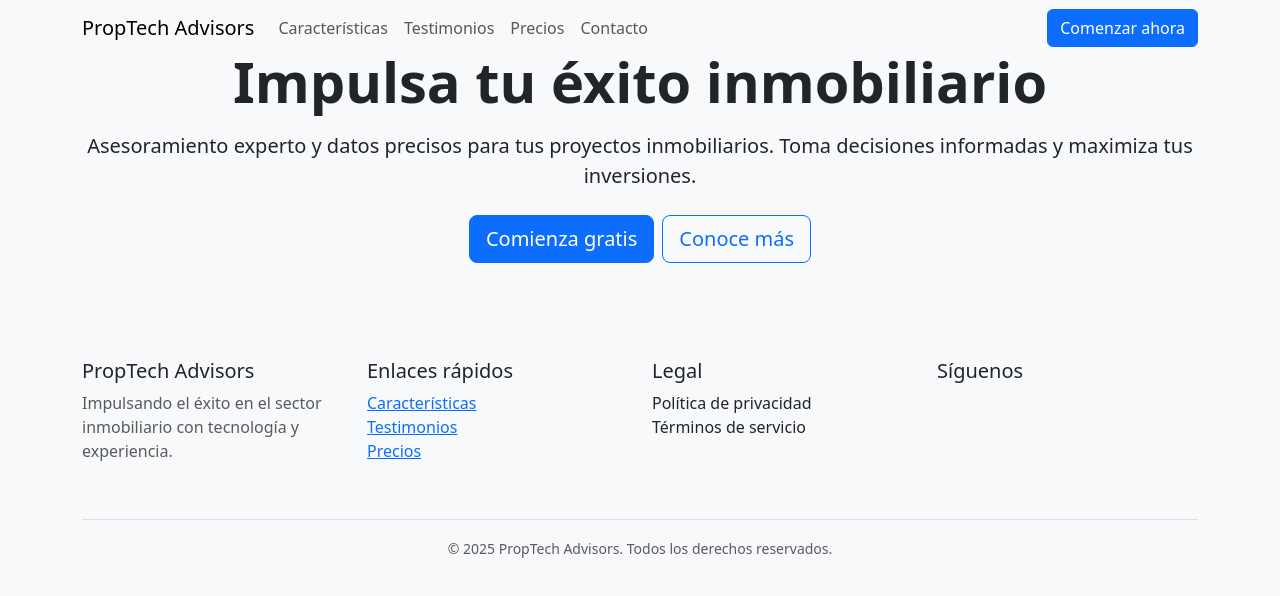
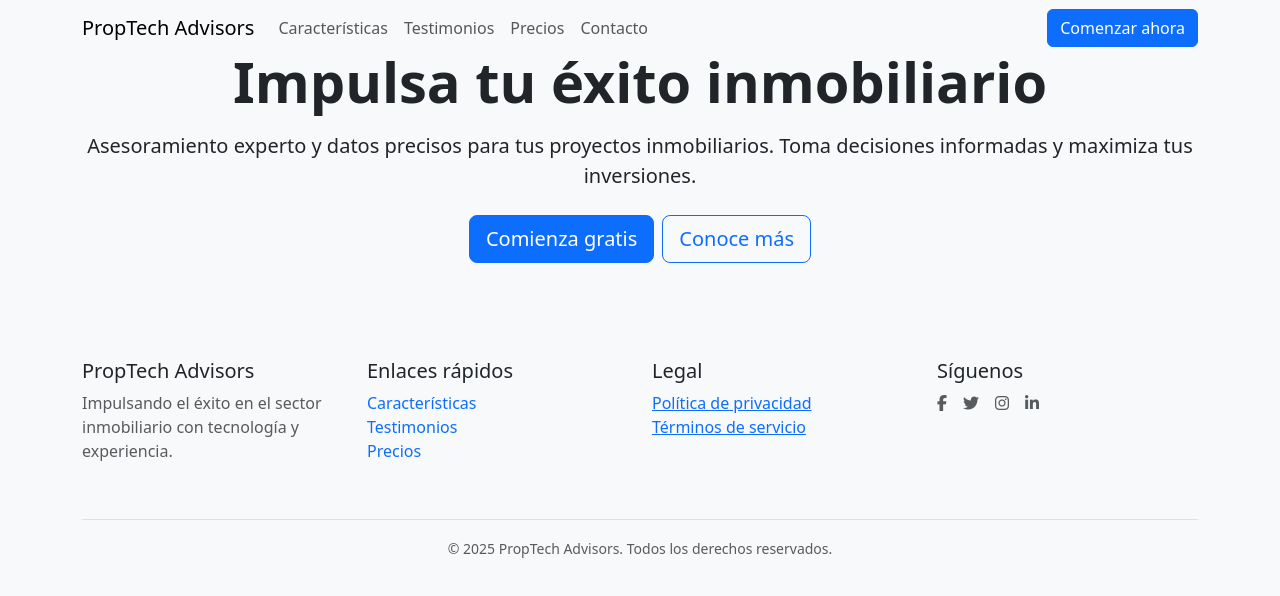
Before and after one commit to mhosan/proymart, an Angular app: page / in a window 1280 px wide. Shown: the top 596 px of the page. Built offline with nearby package versions, Linux system fonts and the light colour scheme.

Commit message:
ajustando estilos

```diff
--- a/angular.json
+++ b/angular.json
@@ -28,7 +28,8 @@
             ],
             "styles": [
               "src/styles.css",
-              "node_modules/bootstrap/dist/css/bootstrap.min.css"
+              "node_modules/bootstrap/dist/css/bootstrap.min.css",
+              "node_modules/@fortawesome/fontawesome-free/css/all.min.css"
             ],
             "scripts": [
               "node_modules/bootstrap/dist/js/bootstrap.bundle.min.js"
@@ -95,7 +96,8 @@
             ],
             "styles": [
               "src/styles.css",
-              "node_modules/bootstrap/dist/css/bootstrap.min.css"
+              "node_modules/bootstrap/dist/css/bootstrap.min.css",
+              "node_modules/@fortawesome/fontawesome-free/css/all.min.css"
             ],
             "scripts": [
               "node_modules/bootstrap/dist/js/bootstrap.bundle.min.js"
--- a/package.json
+++ b/package.json
@@ -18,6 +18,7 @@
     "@angular/platform-browser": "^18.2.0",
     "@angular/platform-browser-dynamic": "^18.2.0",
     "@angular/router": "^18.2.0",
+    "@fortawesome/fontawesome-free": "^6.7.2",
     "@popperjs/core": "^2.11.8",
     "bootstrap": "^5.3.3",
     "rxjs": "~7.8.0",
--- a/src/app/components/footer/footer.component.html
+++ b/src/app/components/footer/footer.component.html
@@ -8,9 +8,9 @@
         <div class="col-md-3 mb-4">
           <h5>Enlaces rápidos</h5>
           <ul class="list-unstyled">
-            <li><a href="#features">Características</a></li>
-            <li><a href="#testimonials">Testimonios</a></li>
-            <li><a href="#pricing">Precios</a></li>
+            <li><a class="nav-link link-primary" routerLink="/features" routerLinkActive="active">Características</a></li>
+            <li><a class="nav-link link-primary" routerLink="/testimonials" routerLinkActive="active">Testimonios</a></li>
+            <li><a class="nav-link link-primary" routerLink="/pricing" routerLinkActive="active">Precios</a></li>
           </ul>
         </div>
         <div class="col-md-3 mb-4">
--- a/src/app/components/footer/footer.component.ts
+++ b/src/app/components/footer/footer.component.ts
@@ -1,9 +1,10 @@
 import { Component } from '@angular/core';
+import { RouterLink, RouterLinkActive } from '@angular/router';
 
 @Component({
   selector: 'app-footer',
   standalone: true,
-  imports: [],
+  imports: [RouterLink, RouterLinkActive],
   templateUrl: './footer.component.html',
   styleUrl: './footer.component.css'
 })
```
Also changed, not shown: 1 other file (tests, documents, lock files or other folders).
